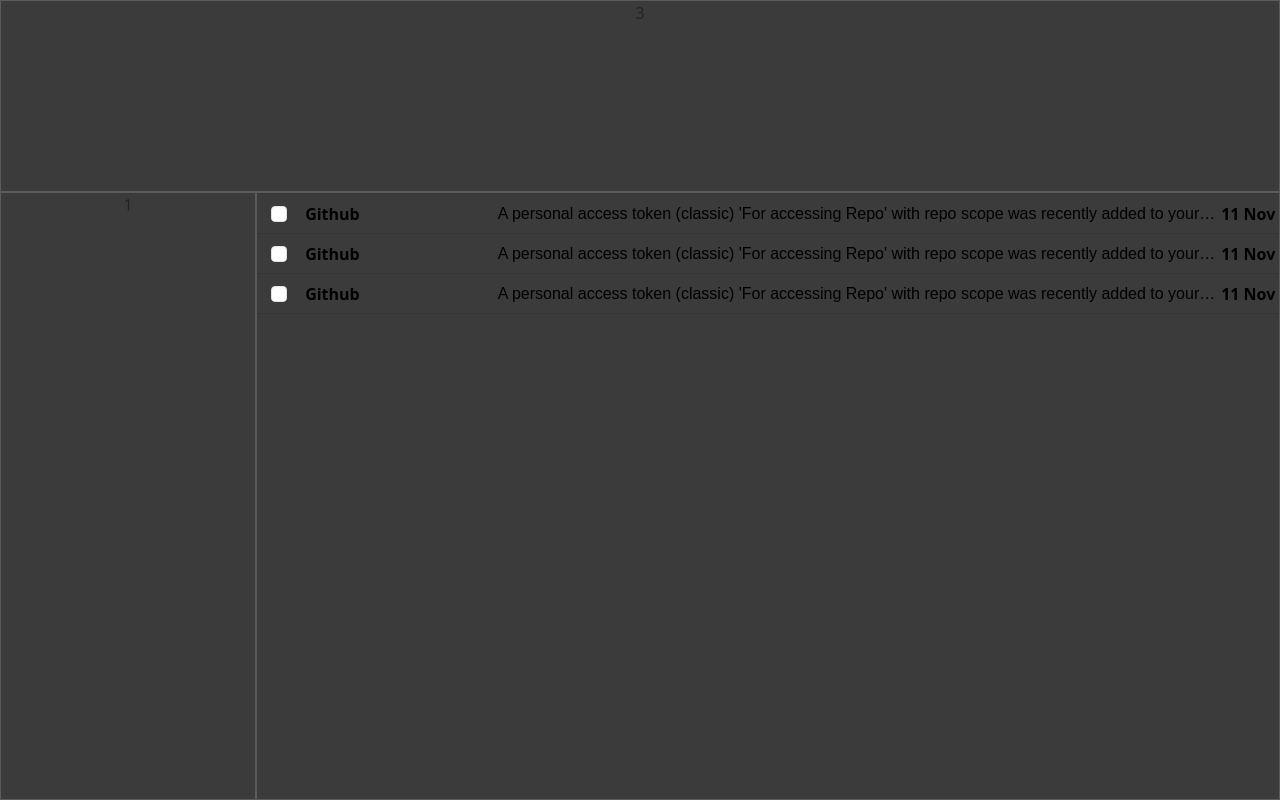
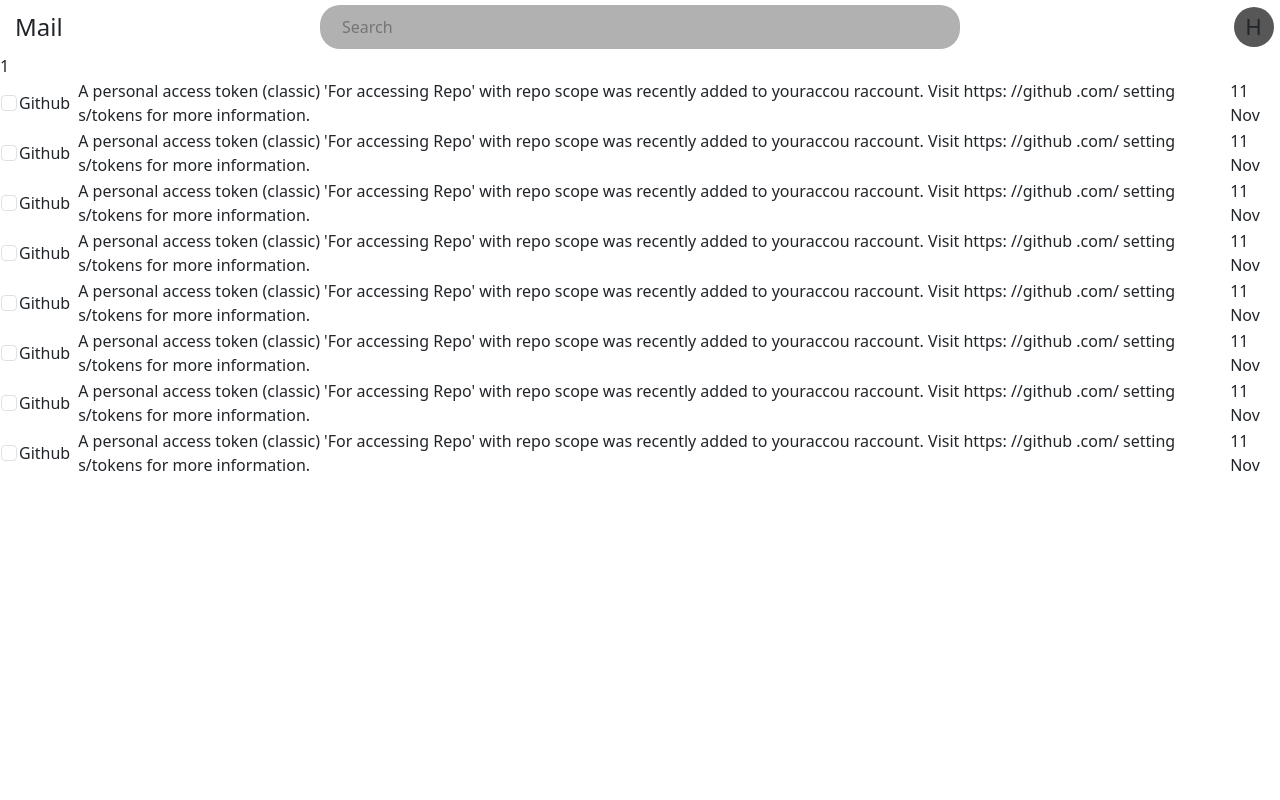
Before and after one commit to HammadAwan424/mail-it, a Flask app: page / in a window 1280 px wide. Run offline with Flask 3, Linux system fonts and the light colour scheme; the visitor is signed in with stand-in values (Sample User, id 1); parts of the project's set-up code (start-up, migrations or seed data) failed here and were passed over; some libraries are stand-ins or nearby versions.

Commit message:
Main before branching

```diff
--- a/app.py
+++ b/app.py
@@ -1,8 +1,8 @@
 from flask import Flask, render_template, session, redirect, request
 from flask_session import Session
-from helpers import login, users, mails
+from helpers import login, users, mails, Email
 import logging
-from sqlalchemy import insert, create_engine
+from sqlalchemy import insert, create_engine, exists, select
 
 
 app = Flask(__name__)
@@ -15,6 +15,9 @@ Session(app)
 
 werkzeug_log = logging.getLogger('werkzeug')
 werkzeug_log.disabled = True
+logging.basicConfig(level=logging.DEBUG, filename="logging.log")
+
+engine = create_engine("sqlite:///database.db")
 
 @app.route("/")
 @login
@@ -31,6 +34,13 @@ def login():
 
     #manages for post request
     else:
+        user = request.form.get("username"), request.form.get("pass")
+        with engine.connect() as conn:
+            result = conn.execute(select(users).where(users.c.username == user[0], users.c.password == user[1]))
+            if result.scalar():
+                logging.info(f"Logged In a User: {user[0]}")
+                return "Worked Like A Charm"
+        return "Coundn't sign in"
         session["id"] = request.form.get("username")
         return redirect("/")
 
@@ -53,4 +63,5 @@ def register():
     with engine.begin() as conn:
         result = conn.execute(stmt)
         session["id"] = result.lastrowid
+        logging.info(f"Registered a User: {data[0]}")
         return redirect("/")
--- a/templates/index.html
+++ b/templates/index.html
@@ -5,246 +5,115 @@
         <link href="https://cdn.jsdelivr.net/npm/bootstrap@5.3.2/dist/css/bootstrap.min.css" rel="stylesheet" integrity="sha384-T3c6CoIi6uLrA9TneNEoa7RxnatzjcDSCmG1MXxSR1GAsXEV/Dwwykc2MPK8M2HN" crossorigin="anonymous">
         <link rel="stylesheet" href="https://cdnjs.cloudflare.com/ajax/libs/animate.css/4.1.1/animate.min.css"/>
         <link href="https://css.gg/css" rel="stylesheet">
-        <link href="static/style.css" rel="stylesheet">
+        <link href="../static/index.css" rel="stylesheet">
         <meta name="viewport" content="width=device-width, initial-scale=1">
         <style>
-            html, body {
-                height: 100%;
-                margin: 0;
-            }
-            .grid {
-                display: grid;
-                min-height: 100%;
-                grid-template-columns: 20% auto;
-                grid-template-rows: 24vh auto;
-            }
             .top {
-                grid-column: 1 / 3
-            }
-            .right {
-                overflow: hidden;
+                display: flex;
+                align-items: center;
             }
 
-            .box {
-                text-align: center;
-                border: 1px solid rgb(94, 90, 90);
-                background-color: rgb(59, 59, 59);
+            .search_bar {
+                display: flex;
+                width: 50%;
+                min-width: 400px;
+                align-items: center;
+                height: 44px;
+                border-radius: 20px;
+                background-color: rgb(177, 177, 177);
+                margin: 5px 0;
             }
 
-            table {
-                border-collapse: separate;
-                width: 100%;
-                border-spacing: 0;
-                table-layout: fixed;
-            }
-            td {
-                height: 40px;
-                border-top: 1px solid rgb(54, 54, 54);
+            .bubble {
+                height: 70%;
+                aspect-ratio: 1 / 1;
+                margin: 0 5px 0 10px;
                 display: flex;
                 align-items: center;
+                border-radius: 50%;
                 justify-content: center;
-                flex: 1 1 auto;
+            }
+            .bubble:hover {
+                background-color: rgb(92, 92, 92);
+                transition-duration: 0.2s;
             }
 
-            .main {
+            .basic {
+                display: flex;
+                flex: 1 1 0px;
+                align-items: center;
                 height: 100%;
-                aspect-ratio: 1/1;
-                display: flex;
-                align-items: center;
-                justify-content: center;
-                border-radius: 50%;
-                position: relative;
             }
-            .form-check-input {
+            .basic > h4 {
                 margin: 0;
             }
 
-            tr {
-                display: flex;
-                overflow: hidden;
+            .user {
                 position: relative;
+                flex: 1 1 0px;
+            }
+            .user > .image {
+                margin: 0 2% 0 auto;
+                position: relative;
+                width: 40px;
+                aspect-ratio: 1 / 1;
+                background-color: rgb(87, 87, 87);
+                border-radius: 50%;
+            }
+            .image > p {
+                font-weight: 500;
+                font-size: 1.4rem;
+                position: absolute;
+                top: 50%;
+                left: 50%;
+                transform: translate(-50%, -50%);
             }
 
-            .first, .second, .third, .fourth, .fifth, .seventh {
-                white-space: nowrap
+            .search_bar > input {
+                width: 80%;
+                background-color: inherit;
+                border: none;
+                outline: none;
             }
 
-            .black {
-                color: rgb(0, 0, 0)
-            }
-            .seventh, .second {
-                font-weight: bold;
+            .search_bar > i {
+                margin-left: 10px;
+                margin-right: 10px;
             }
 
-            .sixth {
-                font-family: sans-serif;
-                flex: 50 1 450px;
-                justify-content: flex-start;
+            .search_bar:has(input:focus) {
+                background-color: rgb(255, 255, 255);
             }
 
-            .sixth,
-            .sixth > div {
-                overflow: hidden;
-                white-space: nowrap;
-                text-overflow: ellipsis;
+            @media screen and (max-width: 900px) {
+                .grid {
+                    grid-template-columns: 100%;
+                    grid-template-rows: 100px auto;
+                }
+                .left {
+                    display: none;
+                }
+                .no-mobile {
+                    display: none;
+                }
+
             }
 
-            .hover:hover {
-                box-shadow: 0px 13px 20px -10px rgb(34, 34, 34);
-                transition-duration: 0.1s;
-            }
-
-            /* For all tr's and their adjacent sibling(tr's) except the last one */
-            .hover:not(:last-child):hover > td,
-            .hover:not(:last-child):hover + tr > td {
-                border-top: 1px solid rgb(39, 39, 39);
-                transition-duration: 0.1s;
-            }
-
-            /* For last tr, permanent style and both transitions */
-            .hover:last-child {
-                border-bottom: 1px solid rgb(54, 54, 54);
-            }
-            .hover:last-child:hover {
-                border-bottom: 1px solid rgb(39, 39, 39);
-            }
-            .hover:last-child:hover > td {
-                border-top: 1px solid rgb(39, 39, 39);
-                transition-duration: 0.1s;
-            }
-            .main:hover {
-                background-color: rgba(0, 0, 0, 0.1);
-                transition-duration: 0.1s;
-            }
-
-            .selection {
-                box-shadow: 0 8px 10px -3px rgba(21, 77, 151, 0.5), 0 -8px 10px -3px rgba(21, 77, 151, 0.5) !important;
-                background-color: rgb(67, 102, 155);
-                transform: scale(0.99, 0.99)
-            }
-
-            .rotation, .rotation2 {
-                position: absolute;
-                top: 0; left: 0; right: 0; bottom: 0;
-                overflow: hidden;
-                border-radius: 50%;
-            }
-
-            .rotation2:hover {
-                border-top: 3px solid black;
-                animation: orbit 0.5s, dissolve 0.3s linear 0.5s;
-                animation-fill-mode: forwards;
-            }
-
-            .rotation2:hover .dot2 {
-                opacity: 0;
-                position: absolute;
-                width: 5px;
-                height: 5px;
-                top: 0px;
-                left: 0;
-                right: 0;
-                background-color: black;
-                border-radius: 50%;
-                margin: 0 auto;
-                animation: scale 0.3s linear 0.5s;
-                animation-fill-mode: forwards;
-            }
-
-            .rotation:hover {
-                animation: orbit 0.5s;
-            }
-
-            .rotation:hover .dot {
-                display: block;
-            }
-
-            .dot {
-                display: none;
-                position: absolute;
-                width: 5px;
-                height: 5px;
-                background-color: black;
-                border-radius: 50%;
-                top: 0px;
-                right: 0px;
-                left: 0px;
-                margin: 1px auto;
-                animation: scale 0.3s linear 0.5s;
-                animation-fill-mode: forwards;
-            }
-
-
-            .side:hover::before {
-                content: "";
-                width: 20%;
-                height: 100%;
-                position: absolute;
-                top: 0;
-                bottom: 0;
-                right: 0;
-                background-color: rgba(3, 3, 3, 0.2);
-                border-radius: 40px 0 0 40px;
-                animation: waiting 1s ease-in-out infinite
-            }
-            .delete {
-                animation: delete 0.1s linear 0.21s;
-                animation-fill-mode: forwards;
-                overflow: hidden;
-            }
-            .delete::before {
-                content: "";
-                width: 5px;
-                height: 5px;
-                position: absolute;
-                top: 0;
-                bottom: 0;
-                right: 0;
-                margin: auto 10px;
-                background-color: rgba(3, 3, 3, 0.2);
-                animation: grow 0.3s linear;
-                border-radius: 50%;
-            }
-            @keyframes delete {
-                0% {
-                    left: 0%;
-                }
-                100% {
-                    left: 100%;
-                    display: none;
-                }
-            }
-
-            @keyframes waiting {
-                50% {
-                    width: 30%
-                }
-                100% {width: 20%}
-            }
-
-            @keyframes grow {
-                70% {transform: scale(500, 40);}
-                100% {transform: scale(0, 0);}
-            }
-
-            @keyframes orbit {
-                to {transform: rotate(360deg);}
-            }
-            @keyframes dissolve {
-                to {border: 0}
-            }
-            @keyframes scale {
-                0% {opacity: 1;}
-                70% {transform: scale(14, 14); opacity: 1;}
-                100% {transform: scale(0, 0); opacity: 1;}
-            }
         </style>
         <title>Homepage</title>
     </head>
     <body>
         <div class="grid">
             <div class="top box">
-                3
+                <div class="basic no-mobile">
+                    <div class="bubble"><i class="gg-menu"></i></div>
+                    <h4>Mail</h4>
+                </div>
+                <form class="search_bar" action="/null" method="get">
+                    <i class="gg-search"></i>
+                    <input placeholder="Search">
+                </form>
+                <div class="user"><div class="image"><p>H</p></div></div>
             </div>
             <div class="left box">
                 1
@@ -280,6 +149,61 @@
                     <tr class="hover">
                         <td class="first icons"><div class="main"><input type="checkbox" class="form-check-input" id="checkbox3"></div></td>
                         <td class="second"><label class="black" for="checkbox3">Github</label></td>
+                        <td class="third icons side"><div class="main"><i class="gg-trash black"></i></div></td>
+                        <td class="fourth icons"><div class="main"><i class="gg-check-r black"></i></div></td>
+                        <td class="fifth icons"><div class="main"><i class="gg-more-vertical-alt black"></i></div></td>
+                        <td class="sixth">
+                        <div id="child" class="black message"></div>
+                        </td>
+                        <td class="seventh black">11 Nov</td>
+                    </tr>
+                    <tr class="hover">
+                        <td class="first icons"><div class="main"><input type="checkbox" class="form-check-input" id="checkbox4"></div></td>
+                        <td class="second"><label class="black" for="checkbox4">Github</label></td>
+                        <td class="third icons side"><div class="main"><i class="gg-trash black"></i></div></td>
+                        <td class="fourth icons"><div class="main"><i class="gg-check-r black"></i></div></td>
+                        <td class="fifth icons"><div class="main"><i class="gg-more-vertical-alt black"></i></div></td>
+                        <td class="sixth">
+                        <div id="child" class="black message"></div>
+                        </td>
+                        <td class="seventh black">11 Nov</td>
+                    </tr>
+                    <tr class="hover">
+                        <td class="first icons"><div class="main"><input type="checkbox" class="form-check-input" id="checkbox5"></div></td>
+                        <td class="second"><label class="black" for="checkbox5">Github</label></td>
+                        <td class="third icons side"><div class="main"><i class="gg-trash black"></i></div></td>
+                        <td class="fourth icons"><div class="main"><i class="gg-check-r black"></i></div></td>
+                        <td class="fifth icons"><div class="main"><i class="gg-more-vertical-alt black"></i></div></td>
+                        <td class="sixth">
+                        <div id="child" class="black message"></div>
+                        </td>
+                        <td class="seventh black">11 Nov</td>
+                    </tr>
+                    <tr class="hover">
+                        <td class="first icons"><div class="main"><input type="checkbox" class="form-check-input" id="checkbox6"></div></td>
+                        <td class="second"><label class="black" for="checkbox6">Github</label></td>
+                        <td class="third icons side"><div class="main"><i class="gg-trash black"></i></div></td>
+                        <td class="fourth icons"><div class="main"><i class="gg-check-r black"></i></div></td>
+                        <td class="fifth icons"><div class="main"><i class="gg-more-vertical-alt black"></i></div></td>
+                        <td class="sixth">
+                        <div id="child" class="black message"></div>
+                        </td>
+                        <td class="seventh black">11 Nov</td>
+                    </tr>
+                    <tr class="hover">
+                        <td class="first icons"><div class="main"><input type="checkbox" class="form-check-input" id="checkbox7"></div></td>
+                        <td class="second"><label class="black" for="checkbox7">Github</label></td>
+                        <td class="third icons side"><div class="main"><i class="gg-trash black"></i></div></td>
+                        <td class="fourth icons"><div class="main"><i class="gg-check-r black"></i></div></td>
+                        <td class="fifth icons"><div class="main"><i class="gg-more-vertical-alt black"></i></div></td>
+                        <td class="sixth">
+                        <div id="child" class="black message"></div>
+                        </td>
+                        <td class="seventh black">11 Nov</td>
+                    </tr>
+                    <tr class="hover">
+                        <td class="first icons"><div class="main"><input type="checkbox" class="form-check-input" id="checkbox7"></div></td>
+                        <td class="second"><label class="black" for="checkbox7">Github</label></td>
                         <td class="third icons side"><div class="main"><i class="gg-trash black"></i></div></td>
                         <td class="fourth icons"><div class="main"><i class="gg-check-r black"></i></div></td>
                         <td class="fifth icons"><div class="main"><i class="gg-more-vertical-alt black"></i></div></td>
```
Also changed, not shown: helpers.py (+37 -15 lines), static/style.css (deleted).
